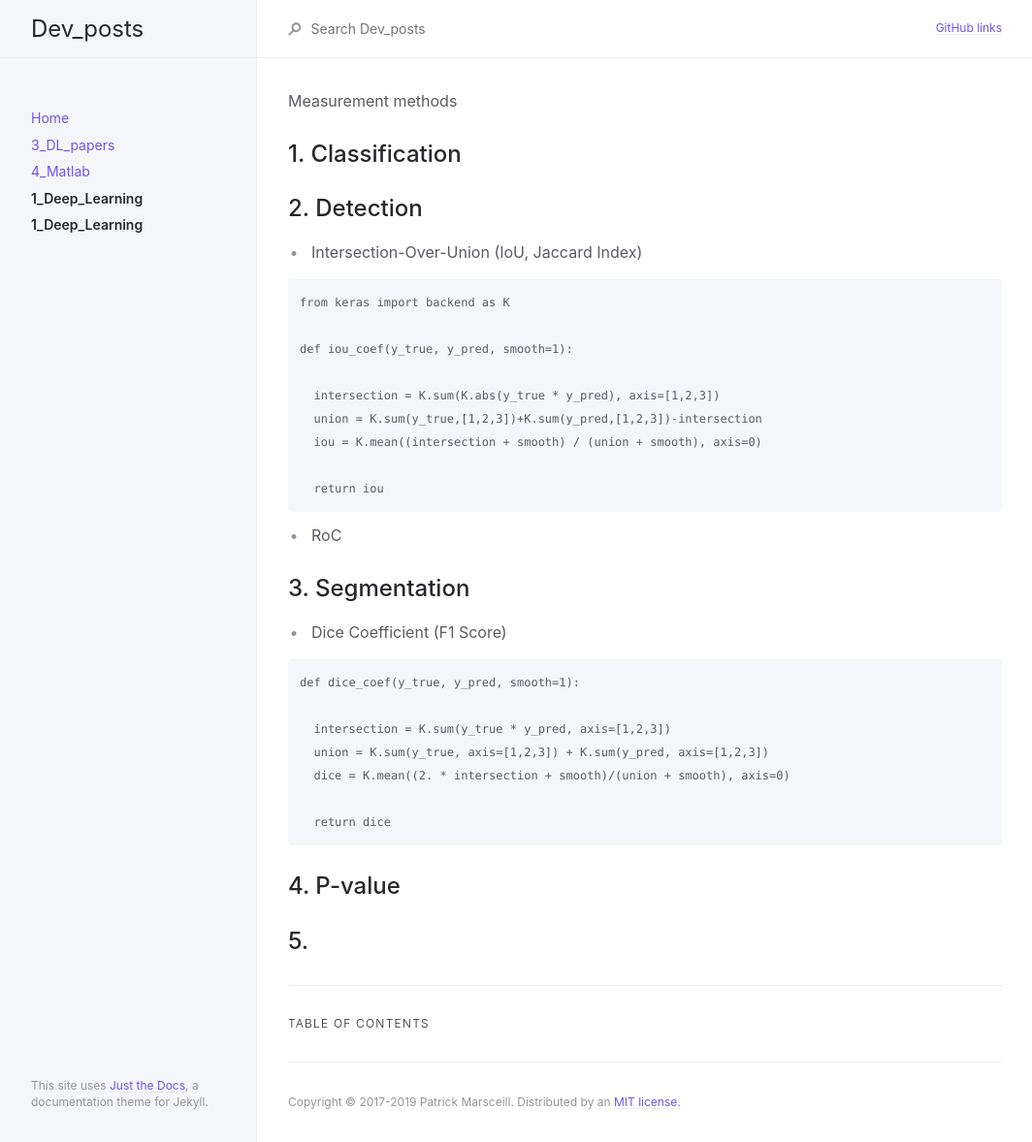
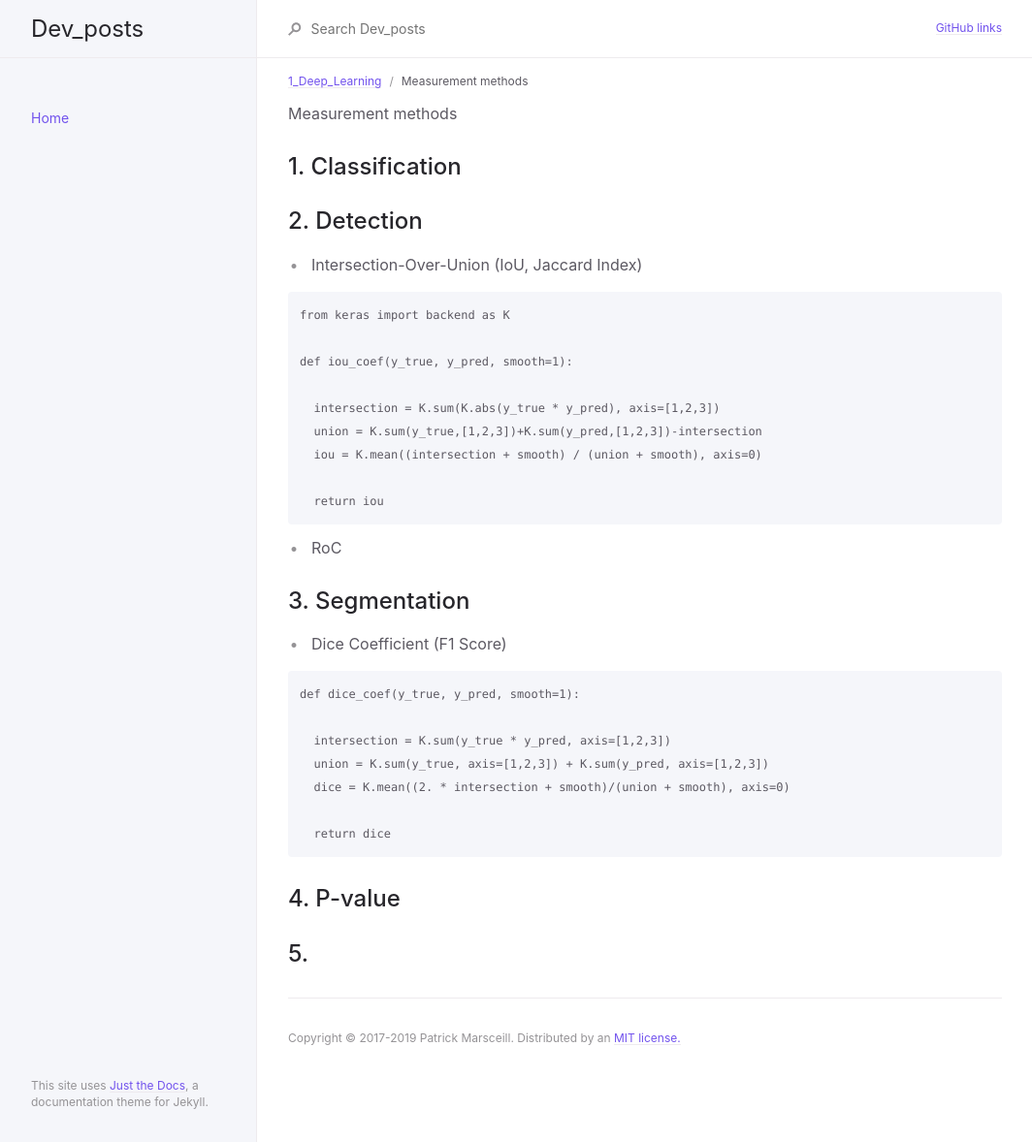
Before and after one commit to areum-lee/areum-lee.github.io, a Jekyll site: the page built from docs/1_Deep_Learning/Measurement methods.md, in a window 1280 px wide. Shown: the whole page at 97% size, without its empty margins (107-1171 px from the left). Built offline with Jekyll 4.4.1, drawn with Linux system fonts in a browser that asks for light colours.

Commit message:
update docs

```diff
--- a/docs/1_Deep_Learning/Measurement methods.md
+++ b/docs/1_Deep_Learning/Measurement methods.md
@@ -1,9 +1,8 @@
 ---
 layout: default
-title: 1_Deep_Learning
-nav_order: 4
-has_children: true
-permalink: docs/1_Deep_Learning
+title: Measurement methods
+parent: 1_Deep_Learning
+nav_order: 1
 ---
 
  Measurement methods
--- a/docs/3_DL papers/DL papers.md
+++ b/docs/3_DL papers/DL papers.md
@@ -1,10 +1,9 @@
 ---
 layout: default
-title: 3_DL_papers
-nav_order: 4
-has_children: true
-permalink: docs/3_DL_papers
+title : Deep learning paper lists
+parent: 3_DL_papers
+nav_order: 1
 ---
 
-# Deep learning paper lists
+ Deep learning paper lists
 {: .no_toc }
```
Also changed, not shown: docs/1_Deep_Learning/Loss.md (+5 -6 lines), docs/4_Matlab/Image Labeling.md (+4 -4 lines).
